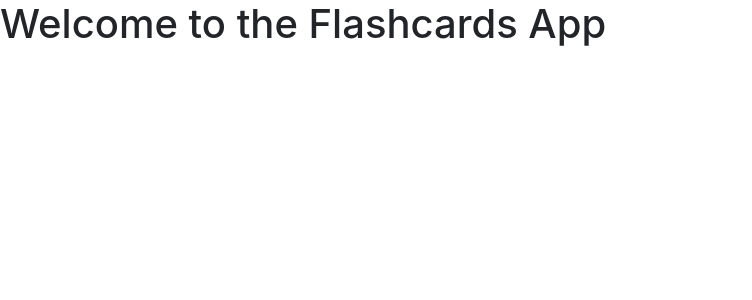
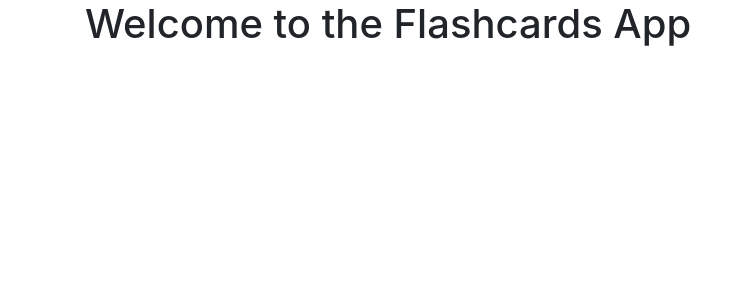
Before and after one commit to junaidali/flashcards, a Django app: page /flashcards/ in a window 1280 px wide. Shown: the top 300 px of the page, without its empty margins (0-752 px from the left). Run offline with Django 3.2, Linux system fonts and the light colour scheme; data that the repository does not hold is empty; some libraries are stand-ins or nearby versions.

Commit message:
using strong HTML tags and added bootstrap container.

```diff
--- a/webapp/flashcards/templates/index.html
+++ b/webapp/flashcards/templates/index.html
@@ -1,3 +1,7 @@
+<!DOCTYPE html>
+<html lang="en">
+  <head>
+    <meta charset="utf-8" name="viewport" content="width=device-width, initial-scale=1">
     {# Load the tag library #}
     {% load bootstrap4 %}
 
@@ -7,7 +11,9 @@
 
     {# Display django.contrib.messages as Bootstrap alerts #}
     {% bootstrap_messages %}
+  </head>
 
+  <div class="container">
     <h1>Welcome to the Flashcards App</h1>
 
     {% if categories %}
@@ -19,3 +25,5 @@
         </ul>
 
     {% endif %}
+  </div>
+</html>
```
Lines whose indentation alone changed are shown as unchanged.
